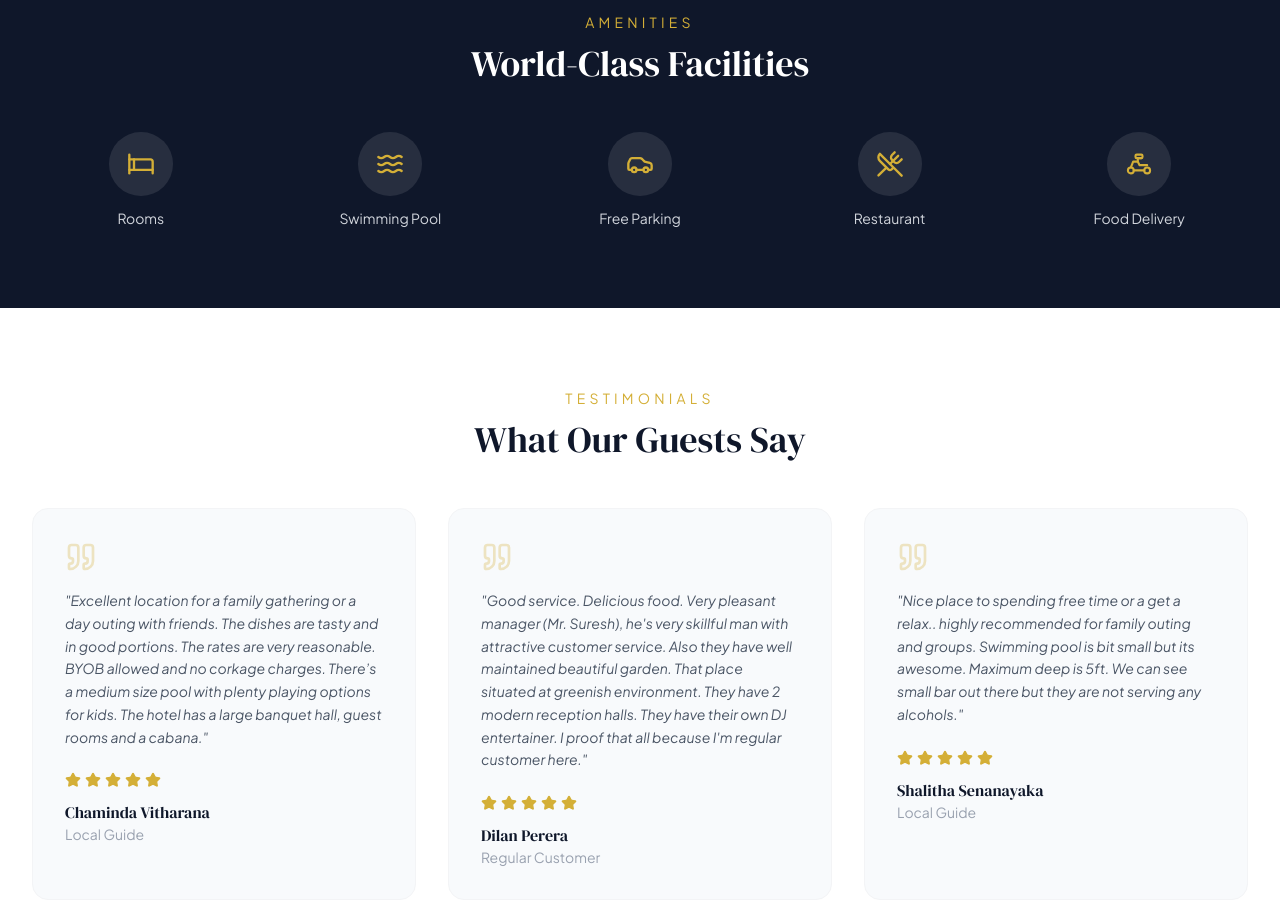
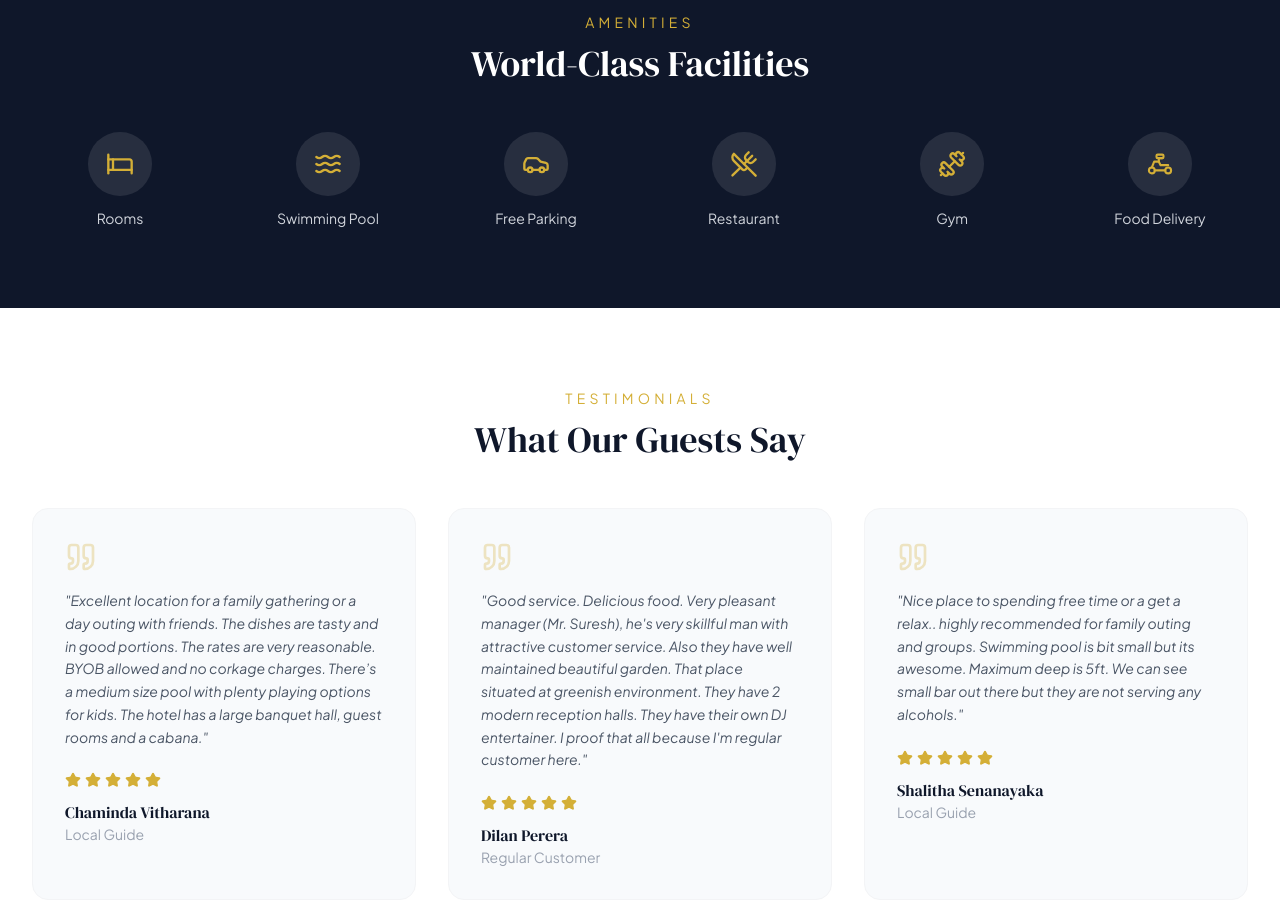
Before and after one commit to hotel-janro/front-end, a React (Vite) app: page / in a window 1280 px wide. Shown: the part 2680-3584 px from the top of the page. Built offline with nearby package versions, Linux system fonts and the light colour scheme; no server answers.

Commit message:
feat: implement landing page with hero section, room previews, and feature highlights

```diff
--- a/src/pages/website/Home.jsx
+++ b/src/pages/website/Home.jsx
@@ -5,7 +5,7 @@ import { Button } from "../../components/common/Button.jsx";
 import { ImageWithFallback } from "../../components/common/ImageWithFallback.jsx";
 import {
   Bed, Car, UtensilsCrossed, Waves, Star,
-  ArrowRight, Quote,
+  ArrowRight, Quote, Dumbbell,
 } from "lucide-react";
 import { useSettings } from "../../context/SettingsContext.jsx";
 import { apiFetch } from "../../api";
@@ -33,6 +33,7 @@ const facilities = [
   { icon: Waves, label: "Swimming Pool" },
   { icon: Car, label: "Free Parking" },
   { icon: UtensilsCrossed, label: "Restaurant" },
+  { icon: Dumbbell, label: "Gym" },
   { icon: DeliveryBikeIcon, label: "Food Delivery" },
 ];
 
@@ -204,7 +205,7 @@ export function Home() {
           <h2 className="text-3xl md:text-4xl text-white mb-12" style={{ fontFamily: "DM Serif Display, serif" }}>
             World-Class Facilities
           </h2>
-          <div className="grid grid-cols-2 sm:grid-cols-3 lg:grid-cols-5 gap-8">
+          <div className="grid grid-cols-2 sm:grid-cols-3 lg:grid-cols-6 gap-8">
             {facilities.map((f) => (
               <div key={f.label} className="flex flex-col items-center gap-3 group">
                 <div className="w-16 h-16 rounded-full bg-white/10 flex items-center justify-center group-hover:bg-[#D4AF37] transition-all duration-300">
```
